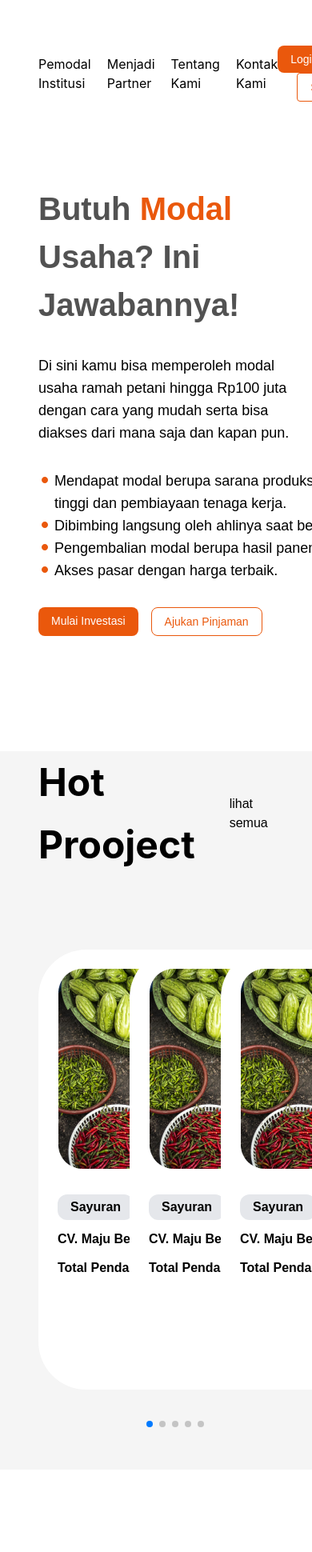
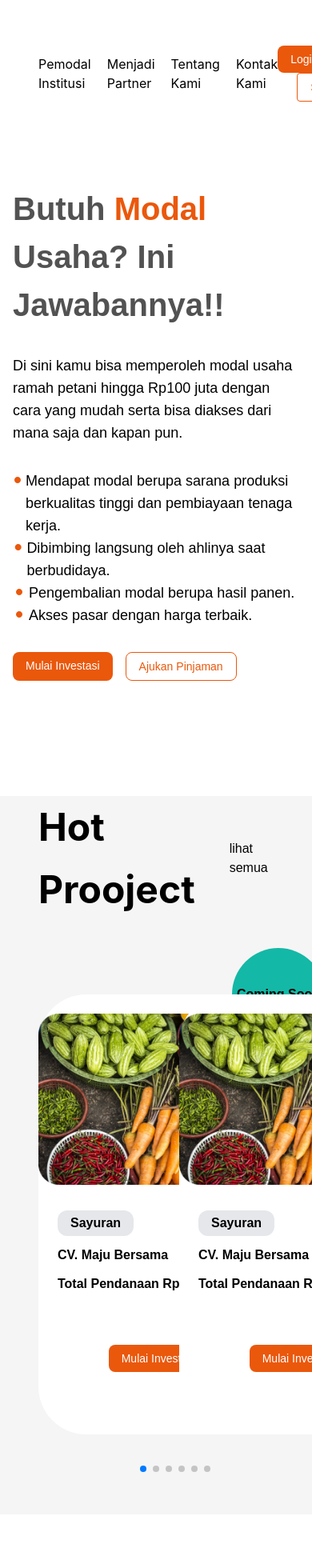
Before and after one commit to alfiancode/crowde-fe, a Next.js app: page / in a window 390 px wide. Shown: the top 1940 px of the page at 80% size. Built offline with nearby package versions, Linux system fonts and the light colour scheme.

Commit message:
swiper js bug

```diff
--- a/components/Banner.jsx
+++ b/components/Banner.jsx
@@ -3,20 +3,20 @@ import { GoPrimitiveDot } from "react-icons/go";
 const Banner = () => {
   return (
     <div>
-      <div className="flex pl-12 items-center mt-[100px]  ">
+      <div className="flex flex-col sm:flex-row sm:ml-12 items-center mt-[100px] ">
         {/*  left flex*/}
-        <div className="flex flex-col max-w-[497px] space-y-8 mr-12">
+        <div className="flex flex-col max-w-[497px] space-y-8 sm:mr-12 mx-4 sm:mx-0">
           <p className="text-neutral-600 text-[40px] font-bold max-w-[394px]">
             Butuh <span className="text-orange-600 ">Modal</span> Usaha? Ini
-            Jawabannya!
+            Jawabannya!!
           </p>
-          <p className="max-w-[336px] text-lg">
+          <p className="sm:max-w-[336px] text-lg">
             Di sini kamu bisa memperoleh modal usaha ramah petani hingga Rp100
             juta dengan cara yang mudah serta bisa diakses dari mana saja dan
             kapan pun.
           </p>
           {/* 4 item text with icon */}
-          <div className="w-[479px]  ">
+          <div className="sm:w-[479px]  ">
             <div className="flex ">
               <GoPrimitiveDot className="mt-[5px] text-orange-600 mr-1 w-[25px]" />
               <p className="text-lg ">
@@ -49,7 +49,7 @@ const Banner = () => {
             </a>
           </div>
         </div>
-        <div className="flex flex-1 justify-end mr-24 ">
+        <div className=" hidden md:flex md:flex-1 justify-end sm:mr-24">
           <img src="petani.png" alt="" className="h-[520px] w-[778px]" />
         </div>
       </div>
--- a/components/HotProject.jsx
+++ b/components/HotProject.jsx
@@ -17,8 +17,8 @@ const HotProject = () => {
         </div>
         <div className="flex mt-7 pb-9 ">
           <Swiper
-            slidesPerView={3}
-            // spaceBetween={30}
+            slidesPerView={2}
+            spaceBetween={10}
             className="overflow-visible"
             pagination={{
               clickable: true,
--- a/components/layout/ItemHotProject.jsx
+++ b/components/layout/ItemHotProject.jsx
@@ -2,7 +2,7 @@ import React from "react";
 
 const ItemHotProject = () => {
   return (
-    <div className="relative w-[400px] h-[550px] bg-white rounded-[60px] flex flex-col items-center mr-16">
+    <div className="relative   w-[300px] sm:w-[400px] h-[550px] bg-white rounded-[60px] flex flex-col items-center mr-16">
       <div className="flex">
         <img src="hotproject.png" alt="" className="mt-6" />
       </div>
```
